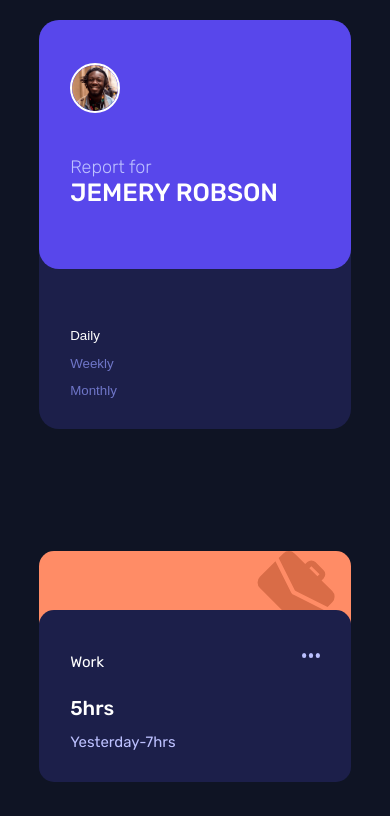
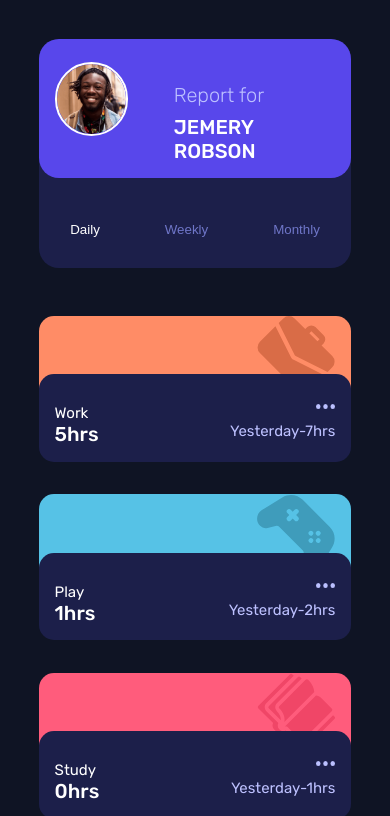
Before and after one commit to Jide-nna/Time-Tracking-Dashboard, a plain HTML site: page index.html in a window 390 px wide. Shown: the top 816 px of the page. Drawn offline with Linux system fonts and the light colour scheme.

Commit message:
adjusted

```diff
--- a/CSS/style.css
+++ b/CSS/style.css
@@ -28,17 +28,17 @@ body {
 .activity-tracker {
     display: grid;
     grid-template-rows: max-content;
-    grid-template-columns: repeat(auto-fit, minmax(15rem, 1fr));
+    grid-template-columns: repeat(auto-fit, minmax(13rem, 1fr));
     justify-content: center;
     gap: 5%;
-    row-gap: 20%;
+    row-gap: 10%;
     }
    /* @media only screen and (max-width: 600px) {
         .trying {
         grid-template-columns: repeat(auto-fit, minmax(10rem, 1fr));
         gap: 20%;
     } */
-.activity-tracker .activity_menu {
+.activity_menu {
     grid-row: 1/3;
     background-color: var(--Dark-blue);
     border-radius: 20px;
@@ -51,7 +51,7 @@ body {
     padding-bottom: 20%;
 }
 .img img{
-    width: 20%;
+    width: 50%;
     border: 2px solid white;
     border-radius: 50px;
     margin-top: 5%;
@@ -66,6 +66,7 @@ body {
     font-size: 25px;
     display: inline-block;
     font-weight: 500;
+    margin-top: 5%;
 }
 .activity-tracker__options {
     display: flex;
@@ -159,30 +160,84 @@ body {
 }
 
  @media only screen and (max-width: 600px) {
+    body {
+        padding: 10%;
+    }
     .content {
         top: 70%;
+        padding: 5%;
     }
     .activity-tracker {
-        row-gap: 10%;
+        grid-row: 1;
+    }
+    .activity-tracker__options {
+        flex-direction: row;
+        align-items: flex-start;
+        justify-content: space-between;
+        padding: 10%;
+        margin-top: 0%;
+    }
+    .jeremy {
+        padding: 5%;
+        padding-bottom: 5%;
+    }
+    .fleex {
+        display: flex;
+    }
+    .img img {
+        width: 50%;
+    }
+    .jeremy p {
+        margin-top: 10%;
+        margin-left: -10%;
+        font-size: 20px;
+    }
+    .activity-tracker {
+        row-gap: 5%;
+    }
+    .activity__timeframes {
+        display: flex;
+        justify-content: space-between;
+        margin-top: -5%;
+    }
+   .content h1 {
+        margin-top: 5%;
     }
     .activity-tracker__activity:is(.study) {
-        margin-top: 20%;
+        margin-top: 15%;
 
     }
     .activity-tracker__activity:is(.play) {
-        margin-top: 20%;
+        margin-top: 15%;
 
     }
     .activity-tracker__activity:is(.exercise) {
-        margin-top: 20%;
+        margin-top: 15%;
 
     }
     .activity-tracker__activity:is(.social) {
-        margin-top: 20%;
+        margin-top: 15%;
     }
     .activity-tracker__activity:is(.self-care) {
-        margin-top: 20%;
+        margin-top: 15%;
     }
 }
-@media only screen and (max-width: 600px) {
+@media only screen and (max-width: 500px) {
+    .jeremy p span {
+        font-size: 20px;
+    }
 }
+@media only screen and (max-width: 375px) {
+    .jeremy p {
+        font-size: 14px;
+        margin-left: -28%;
+    }
+    .jeremy p span {
+        font-size: 20px;
+    }
+}
+@media only screen and (max-width: 360px) {
+    .jeremy p span {
+        font-size: 15px;
+    }
+}
--- a/JS/script.js
+++ b/JS/script.js
@@ -144,7 +144,7 @@ const renderCards = (clickedOption) => {
     </header>
     <div class="activity__timeframes">
     <h1 class="activity__current-timeframes">${timeframeData.current}hrs</h1>
-    <h5 class+="activity__previous-timeframes">${previousTimeframe}-${timeframeData.previous}hrs</h5>
+    <h5 class="activity__previous-timeframes">${previousTimeframe}-${timeframeData.previous}hrs</h5>
     </div>
     `
     section.innerHTML = stringToInject
@@ -157,7 +157,7 @@ buttons.forEach((button) => {
     actiavteClickedButton(button);
     const clickedOption = button.dataset.option;
     renderCards(clickedOption);
-    //console.log(clickedOption)
+   // console.log(clickedOption)
   });
 });
 buttons[0].click()
--- a/index.html
+++ b/index.html
@@ -11,10 +11,12 @@
     <section class="activity-tracker">
         <section class="activity_menu">
             <div class="jeremy">
+              <div class="fleex">
             <div class="img">
                 <img src="./images/image-jeremy.png" alt="">
             </div>
             <p>Report for <span>Jemery Robson</span></p>
+            </div>
             </div>
             <div class="activity-tracker__options">
                 <button class="activity-tracker__option" data-option="daily">
```
